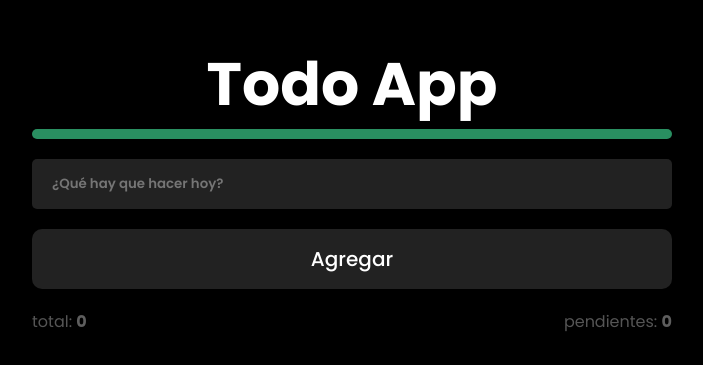
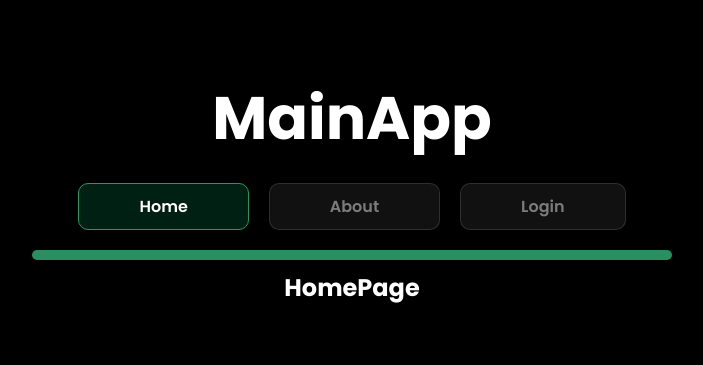
Before and after one commit to coofcoding/hooks-app, a React (Vite) app: page / in a window 1280 px wide. Shown: the part 211-576 px from the top of the page, without its empty margins (288-991 px from the left). Built offline with nearby package versions, Linux system fonts and the light colour scheme.

Commit message:
testing usecontext hook and reactrouter

```diff
--- a/package.json
+++ b/package.json
@@ -10,9 +10,13 @@
     "preview": "vite preview"
   },
   "dependencies": {
+    "localforage": "^1.10.0",
+    "match-sorter": "^6.3.3",
     "react": "^18.2.0",
     "react-dom": "^18.2.0",
+    "react-router-dom": "^6.21.3",
     "react-spinners": "^0.13.8",
+    "sort-by": "^1.2.0",
     "sweetalert2": "^11.10.4"
   },
   "devDependencies": {
--- /dev/null
+++ b/src/09-useContext/AboutPage.jsx
@@ -0,0 +1,6 @@
+
+export const AboutPage = () => {
+  return (
+    <h2>AboutPage</h2>
+  )
+}
--- /dev/null
+++ b/src/09-useContext/HomePage.jsx
@@ -0,0 +1,16 @@
+import { useContext } from "react"
+import { UserContext } from "./context/UserContext"
+
+export const HomePage = () => {
+
+  const { user } = useContext(UserContext);
+
+  return (
+    <>
+      <h2>HomePage <small>{ user?.name }</small></h2>
+      <pre>
+        { JSON.stringify(user, null, 3) }
+      </pre>
+    </>
+  )
+}
--- /dev/null
+++ b/src/09-useContext/LoginPage.jsx
@@ -0,0 +1,27 @@
+import { useContext } from "react"
+import { UserContext } from "./context/UserContext";
+
+export const LoginPage = () => {
+
+  const { user, setUser } = useContext( UserContext );
+
+  return (
+    <>
+      <h2>LoginPage</h2>
+
+      <pre>
+        {
+          JSON.stringify(user, null, 3)
+        }
+      </pre>
+
+
+      <button
+        className="main-btn"
+        onClick={ () => setUser({ id: 123, name: 'Kevin', email: 'kevin@gmail.com' }) }
+      >
+        Establecer usuario
+      </button>
+    </>
+  )
+}
--- /dev/null
+++ b/src/09-useContext/MainApp.jsx
@@ -0,0 +1,25 @@
+import { Navigate, Routes, Route } from "react-router-dom";
+import { HomePage, AboutPage, LoginPage, Navbar } from "./";
+import { UserProvider } from "./context/UserProvider";
+
+
+export const MainApp = () => {
+    return (
+        // This Component called 'UserProvider' we'll need to set as the Fragment of the Main/Father Component
+        <UserProvider>
+            <h1>MainApp</h1>
+
+            <Navbar/>
+            <hr />
+
+            <Routes>
+                <Route path="/" element={<HomePage />} />
+                <Route path="about" element={<AboutPage />} />
+                <Route path="login" element={<LoginPage />} />
+
+                <Route path="/*" element={<Navigate to="/about" />} />
+            </Routes>
+
+        </UserProvider>
+    )
+}
--- /dev/null
+++ b/src/09-useContext/Navbar.jsx
@@ -0,0 +1,28 @@
+import { Link, NavLink } from 'react-router-dom';
+
+export const Navbar = () => {
+    return (
+        <div
+            className="navigation"
+        >
+            <NavLink
+                className={({ isActive }) => (isActive ? 'active' : '')}
+                to="/"
+            >
+                Home
+            </NavLink>
+            <NavLink
+                className={({ isActive }) => (isActive ? 'active' : '')}
+                to="/about"
+            >
+                About
+            </NavLink>
+            <NavLink
+                className={({ isActive }) => (isActive ? 'active' : '')}
+                to="/login"
+            >
+                Login
+            </NavLink>
+        </div>
+    )
+}
--- /dev/null
+++ b/src/09-useContext/context/UserContext.jsx
@@ -0,0 +1,4 @@
+import { createContext } from 'react';
+
+// This is a reactComponent
+export const UserContext = createContext();
--- /dev/null
+++ b/src/09-useContext/context/UserProvider.jsx
@@ -0,0 +1,22 @@
+import { useState } from "react"
+import { UserContext } from "./UserContext"
+
+// const user = {
+//     id: 123,
+//     name: 'Kevin',
+//     email: 'kevin@gmail.com'
+// }
+
+
+export const UserProvider = ({ children }) => {
+
+    const [user, setUser] = useState();
+
+    return (
+        // This atribute value, is the element that all of my children will can access, and for last, this component is required set in my Father Component
+        // <UserContext.Provider value={{ hola: 'Mundo', user: user }}>
+        <UserContext.Provider value={{ user, setUser }}>
+            {children}
+        </UserContext.Provider>
+    )
+}
--- /dev/null
+++ b/src/09-useContext/index.js
@@ -0,0 +1,5 @@
+export { AboutPage } from './AboutPage';
+export { HomePage } from './HomePage';
+export { LoginPage } from './LoginPage';
+export { MainApp } from './MainApp';
+export { Navbar } from './Navbar';
--- a/src/index.css
+++ b/src/index.css
@@ -70,6 +70,7 @@ hr {
     height: 10px;
     background-color: #37bf82bf;
     border-radius: 50px;
+    margin-bottom: 10px;
 }
 
 input {
@@ -177,3 +178,40 @@ div.quantity {
     display: flex;
     justify-content: space-between;
 }
+
+.navigation {
+    display: flex;
+    justify-content: center;
+    gap: 20px;
+    align-items: center;
+    margin: 20px;
+
+    & > a {
+        text-decoration: none;
+        color: rgba(179, 179, 179, 0.667);
+        background-color: #ffffff11;
+        padding: 10px 60px;
+        border: 1px solid #ffffff20;
+        border-radius: 10px;
+        font-weight: 600;
+
+        &:hover {
+            transform: scale(1.1);
+            background-color: #ffffff17;
+            border-color: #ffffff28;
+            color: rgb(255, 255, 255);
+        }
+    }
+
+    & a.active {
+        color: white;
+        background-color: #002013;
+        border-color: #209a61;
+    }
+}
+
+pre {
+    text-align: left;
+    font-family: monospace;
+    font-size: 15px;
+}
--- a/src/main.jsx
+++ b/src/main.jsx
@@ -1,11 +1,15 @@
 import React from 'react'
 import ReactDOM from 'react-dom/client'
 import './index.css'
+import { MainApp } from './09-useContext/';
+import { BrowserRouter } from 'react-router-dom';
 
-import { TodoApp } from './08-useReducer/TodoApp';
+
 
 ReactDOM.createRoot(document.getElementById('root')).render(
   // <React.StrictMode>
-    <TodoApp/>
+  <BrowserRouter>
+    <MainApp />
+  </BrowserRouter>
   //</React.StrictMode>
 )
```
Also changed, not shown: 1 other file (tests, documents, lock files or other folders).
